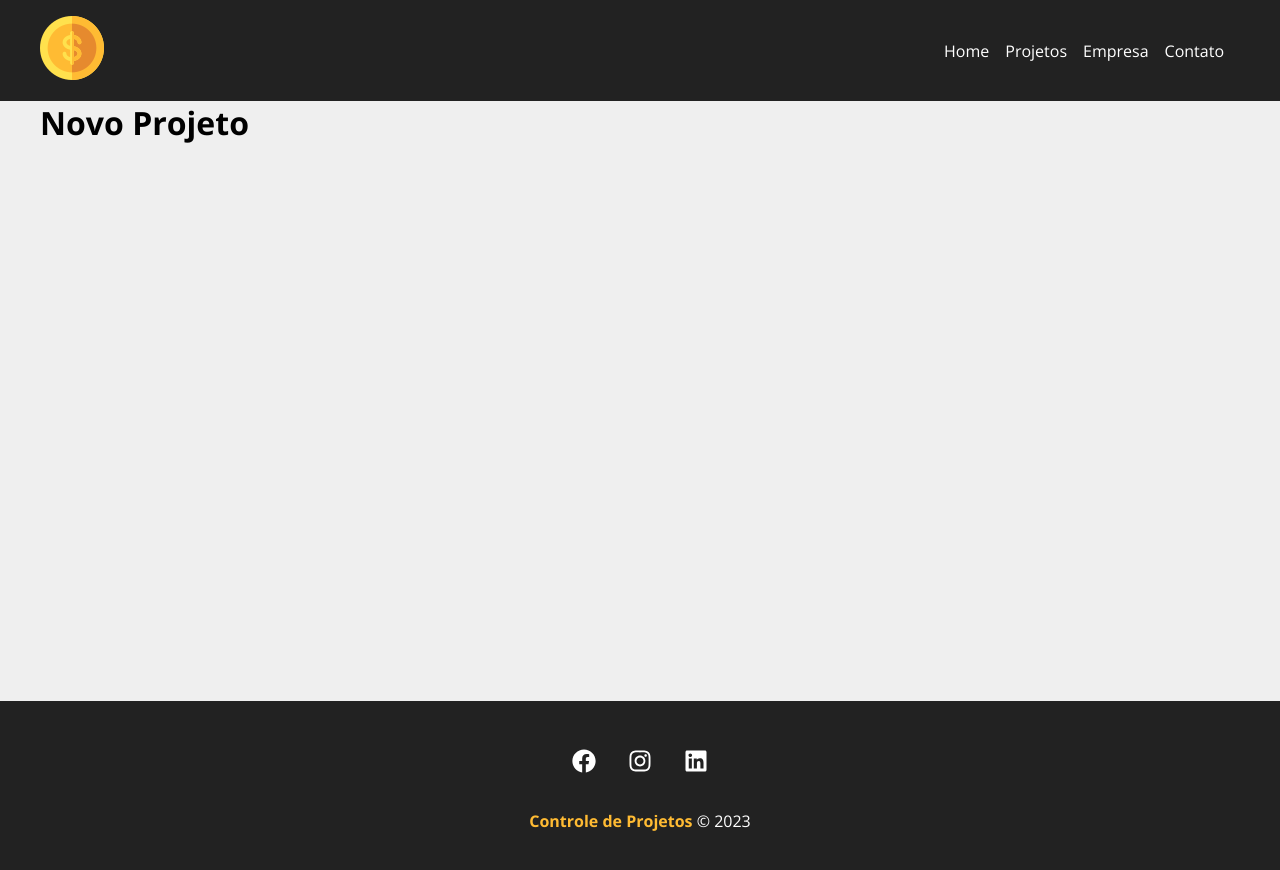
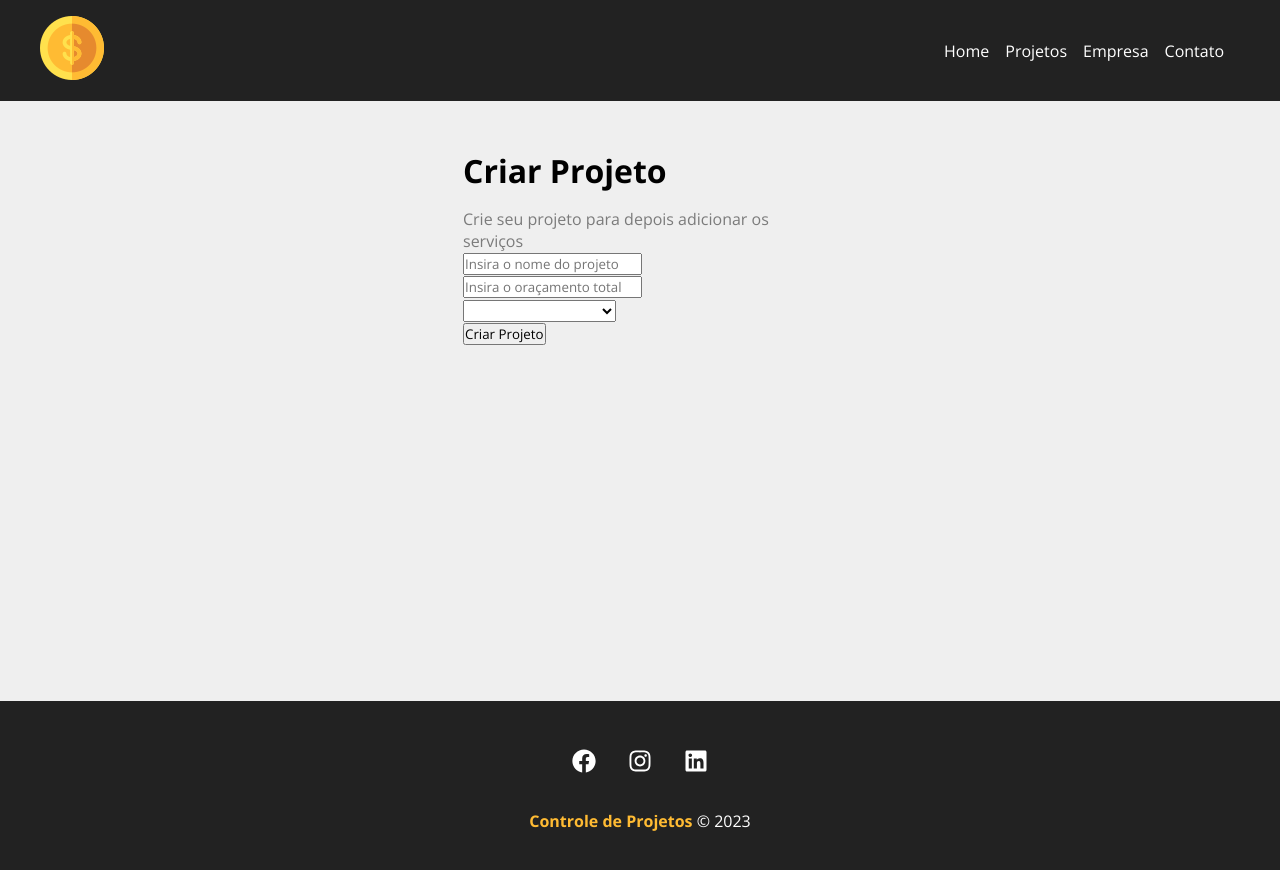
Before and after one commit to MalinaliRap/controleprojetos, a React (Create React App) app: page /newproject in a window 1280 px wide. Shown: the top 870 px of the page. Built offline with nearby package versions, Linux system fonts and the light colour scheme.

Commit message:
Aula #21

```diff
--- a/src/components/pages/NewProject.js
+++ b/src/components/pages/NewProject.js
@@ -1,7 +1,12 @@
+import ProjectForm from '../project/ProjectForm';
+import styles from './NewProject.module.css'
+
 function NewProject() {
     return (
-        <div>
-            <h1>Novo Projeto</h1>
+        <div className={styles.newproject_container}>
+           <h1>Criar Projeto</h1>
+           <p>Crie seu projeto para depois adicionar os serviços</p>
+           <ProjectForm></ProjectForm>
         </div>
     );
 }
--- /dev/null
+++ b/src/components/pages/NewProject.module.css
@@ -0,0 +1,13 @@
+.newproject_container{
+    width: 450px;
+    margin: 0 auto;
+    padding: 3em;
+}
+
+.newproject_container h1{
+    margin-bottom:  0.5em;
+}
+
+.newproject_container p{
+    color: #7b7b7b;
+}
--- /dev/null
+++ b/src/components/project/ProjectForm.js
@@ -0,0 +1,25 @@
+import React from 'react';
+
+function ProjectForm(props) {
+    return (
+        <form>
+            <div>
+                <input type="text" placeholder="Insira o nome do projeto"/>
+            </div>
+            <div>
+                <input type="number" placeholder="Insira o oraçamento total"/>
+            </div>
+            <div>
+                <select name="category_id">
+                    <option disabled>Selecione a categoria</option>
+                </select>
+            </div>
+            <div>
+                <input type="submit" value="Criar Projeto"/>
+            </div>
+
+        </form>
+    );
+}
+
+export default ProjectForm;
```
